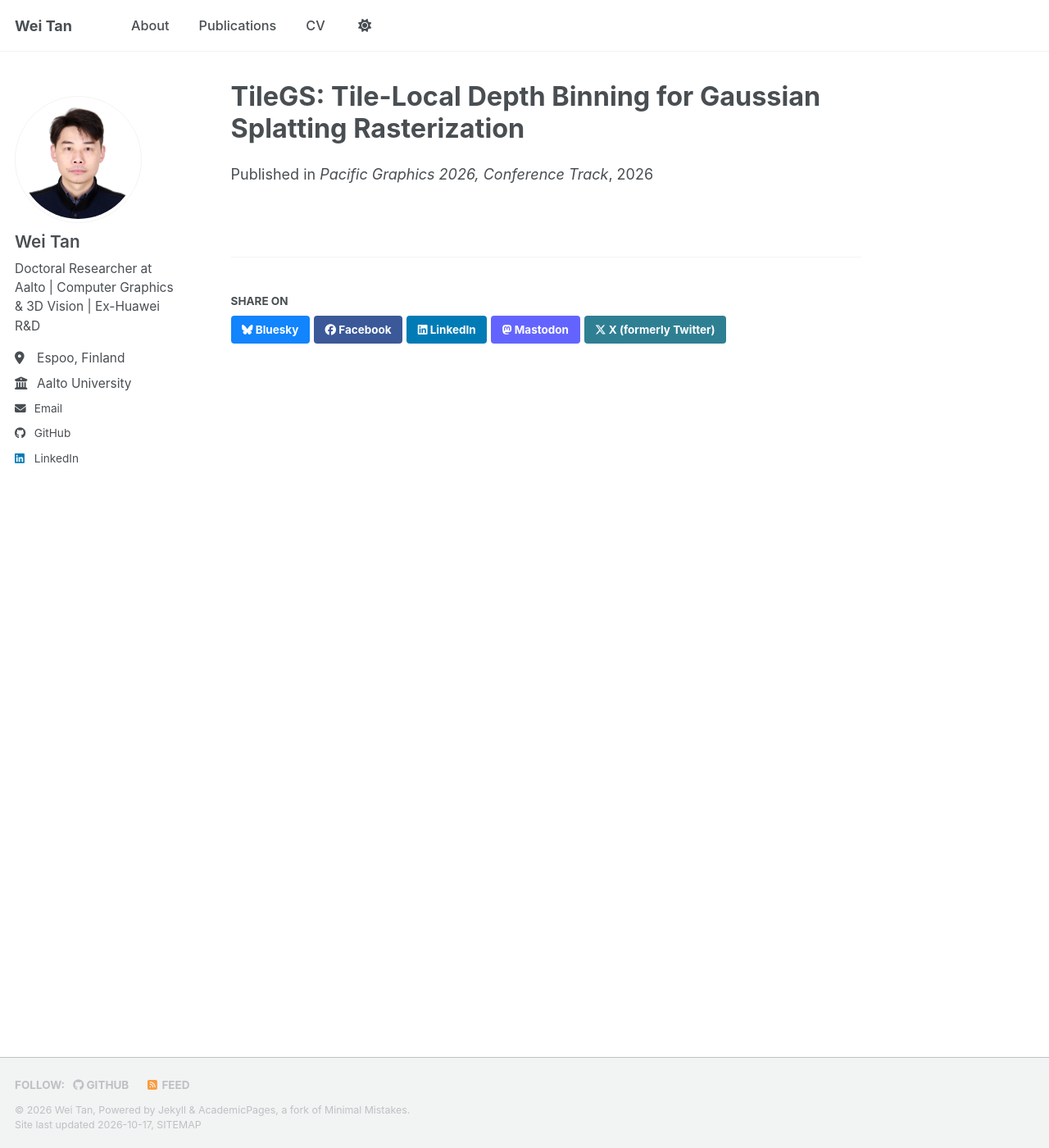
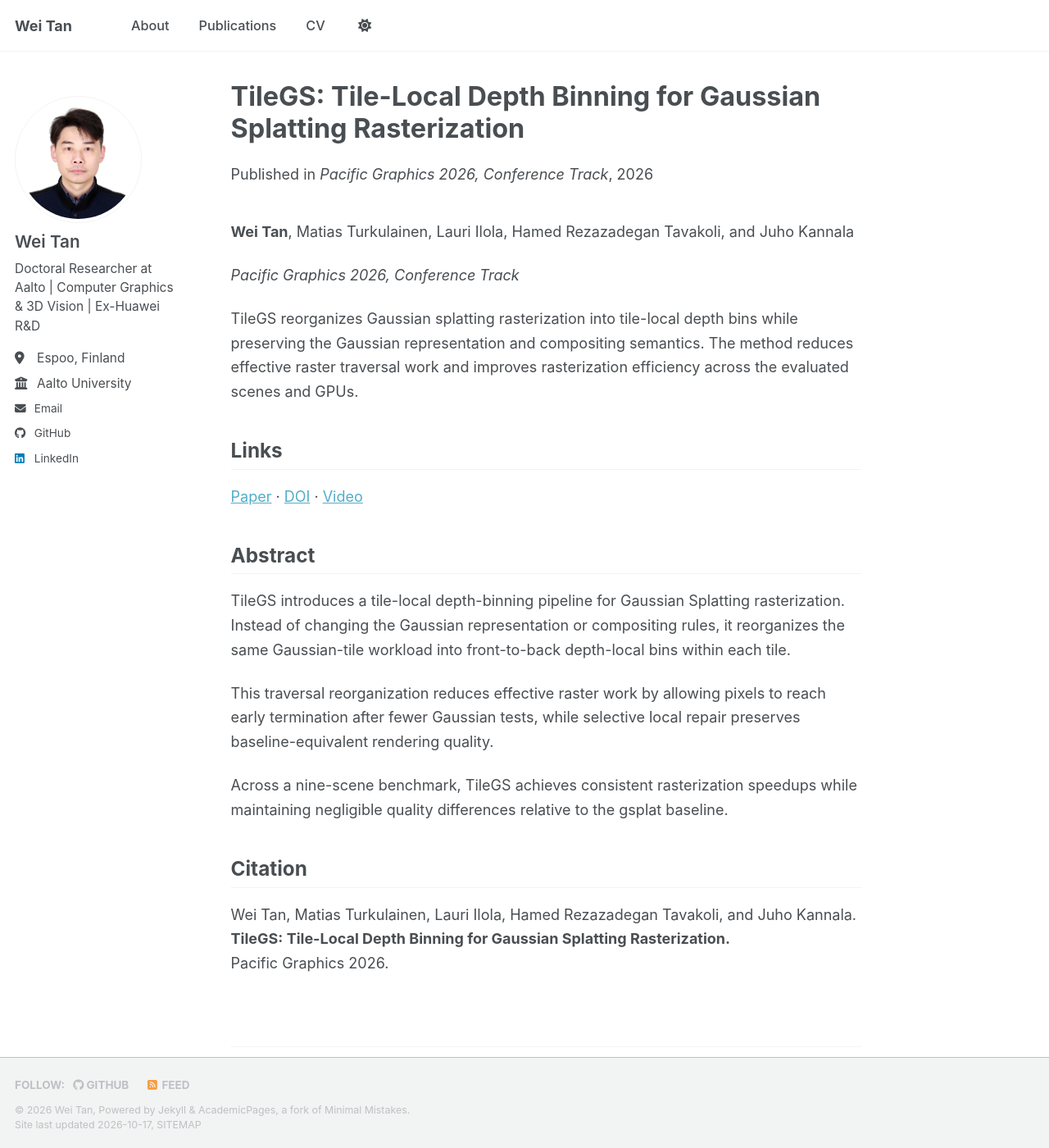
Before and after one commit to alex-tan-60149/alex-tan-60149.github.io, a Jekyll site: the page built from _publications/2026-tilegs.md, in a window 1280 px wide and 1400 px high. Shown: the whole window at 82% size. Built offline with Jekyll 4.4.1, drawn with Linux system fonts in a browser that asks for light colours; a style sheet for code colours, icons or effects is not loaded.

Commit message:
Add publication details for TileGS paper
TileGS reorganizes Gaussian splatting rasterization into tile-local depth bins, improving efficiency and reducing raster traversal work while maintaining rendering quality.

```diff
--- a/_publications/2026-tilegs.md
+++ b/_publications/2026-tilegs.md
@@ -13,3 +13,29 @@ codeurl: ""
 
 excerpt: "Tile-local depth binning for efficient Gaussian splatting rasterization."
 ---
+
+**Wei Tan**, Matias Turkulainen, Lauri Ilola, Hamed Rezazadegan Tavakoli, and Juho Kannala
+
+*Pacific Graphics 2026, Conference Track*
+
+TileGS reorganizes Gaussian splatting rasterization into tile-local depth bins while preserving the Gaussian representation and compositing semantics. The method reduces effective raster traversal work and improves rasterization efficiency across the evaluated scenes and GPUs.
+
+## Links
+
+[Paper](https://arxiv.org/abs/2609.03613) ·
+[DOI](https://doi.org/10.2312/pg.20261013) ·
+[Video](https://www.youtube.com/watch?v=qWZpB10j0BU)
+
+## Abstract
+
+TileGS introduces a tile-local depth-binning pipeline for Gaussian Splatting rasterization. Instead of changing the Gaussian representation or compositing rules, it reorganizes the same Gaussian-tile workload into front-to-back depth-local bins within each tile.
+
+This traversal reorganization reduces effective raster work by allowing pixels to reach early termination after fewer Gaussian tests, while selective local repair preserves baseline-equivalent rendering quality.
+
+Across a nine-scene benchmark, TileGS achieves consistent rasterization speedups while maintaining negligible quality differences relative to the gsplat baseline.
+
+## Citation
+
+Wei Tan, Matias Turkulainen, Lauri Ilola, Hamed Rezazadegan Tavakoli, and Juho Kannala.
+**TileGS: Tile-Local Depth Binning for Gaussian Splatting Rasterization.**
+Pacific Graphics 2026.
```
